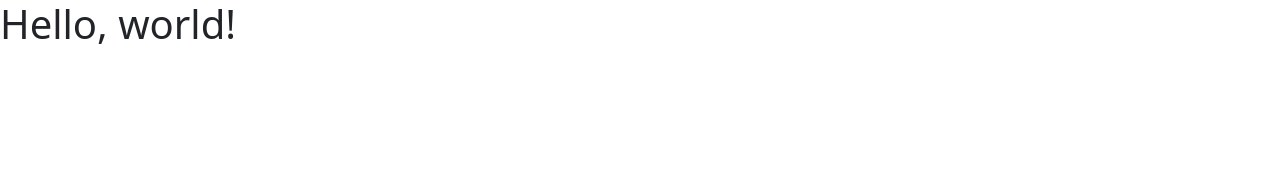
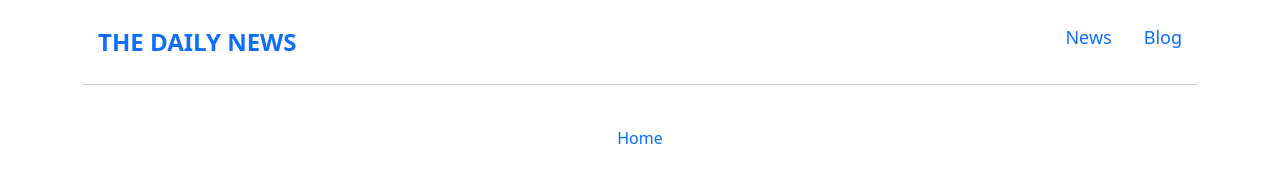
Before and after one commit to TajwarSaiyeed/-News-Portal, a plain HTML site: page index.html in a window 1280 px wide. Drawn offline with nearby package versions, Linux system fonts and the light colour scheme; no server answers.

Commit message:
Add files via upload

```diff
--- a/index.html
+++ b/index.html
@@ -3,16 +3,59 @@
   <head>
     <meta charset="utf-8" />
     <meta name="viewport" content="width=device-width, initial-scale=1" />
-    <title>Bootstrap demo</title>
+    <title>The Daily News</title>
     <link
       href="https://cdn.jsdelivr.net/npm/bootstrap@5.2.0/dist/css/bootstrap.min.css"
       rel="stylesheet"
       integrity="sha384-gH2yIJqKdNHPEq0n4Mqa/HGKIhSkIHeL5AyhkYV8i59U5AR6csBvApHHNl/vI1Bx"
       crossorigin="anonymous"
     />
+    <style>
+      .logo {
+        font-size: 24px;
+        font-weight: 700;
+        text-transform: uppercase;
+      }
+      .links {
+        font-size: 18px;
+        font-weight: 500;
+      }
+      .category-container {
+        display: flex;
+        padding: 10px;
+        justify-content: center;
+        align-items: center;
+      }
+      .category-container ul li {
+        list-style: none;
+        padding: 7px 5px;
+        margin: 0 10px;
+        transition: 0.6s ease;
+        border-radius: 7px;
+      }
+      .category-container ul li:hover {
+        background-color: aquamarine;
+      }
+    </style>
   </head>
   <body>
-    <h1>Hello, world!</h1>
+    <header class="container mt-3">
+      <nav class="nav justify-content-between">
+        <a class="nav-link logo" href="#" aria-current="page">The Daily News</a>
+        <div class="d-flex links">
+          <a class="nav-link active" href="#">News</a>
+          <a class="nav-link" href="#">Blog</a>
+        </div>
+      </nav>
+      <hr />
+      <section class="container category-container">
+        <ul class="nav dynamic-category">
+          <li class="nav-link active">
+            <a class="nav-link active" href="#">Home</a>
+          </li>
+        </ul>
+      </section>
+    </header>
     <script
       src="https://cdn.jsdelivr.net/npm/bootstrap@5.2.0/dist/js/bootstrap.bundle.min.js"
       integrity="sha384-A3rJD856KowSb7dwlZdYEkO39Gagi7vIsF0jrRAoQmDKKtQBHUuLZ9AsSv4jD4Xa"
--- a/js/app.js
+++ b/js/app.js
@@ -0,0 +1,17 @@
+const newsCategory = async () => {
+  const url = `https://openapi.programming-hero.com/api/news/categories`;
+  const res = await fetch(url);
+  const dataGet = await res.json();
+  showCategories(dataGet.data.news_category);
+};
+const showCategories = (categories) => {
+  const dynamicCategory = document.querySelector(".dynamic-category");
+  categories.forEach((category) => {
+    const li = document.createElement("li");
+    li.classList.add("nav-link");
+    li.innerHTML = `<a class="nav-link active" href="#">${category.category_name}</a>`;
+    dynamicCategory.appendChild(li);
+  });
+};
+
+newsCategory();
```
